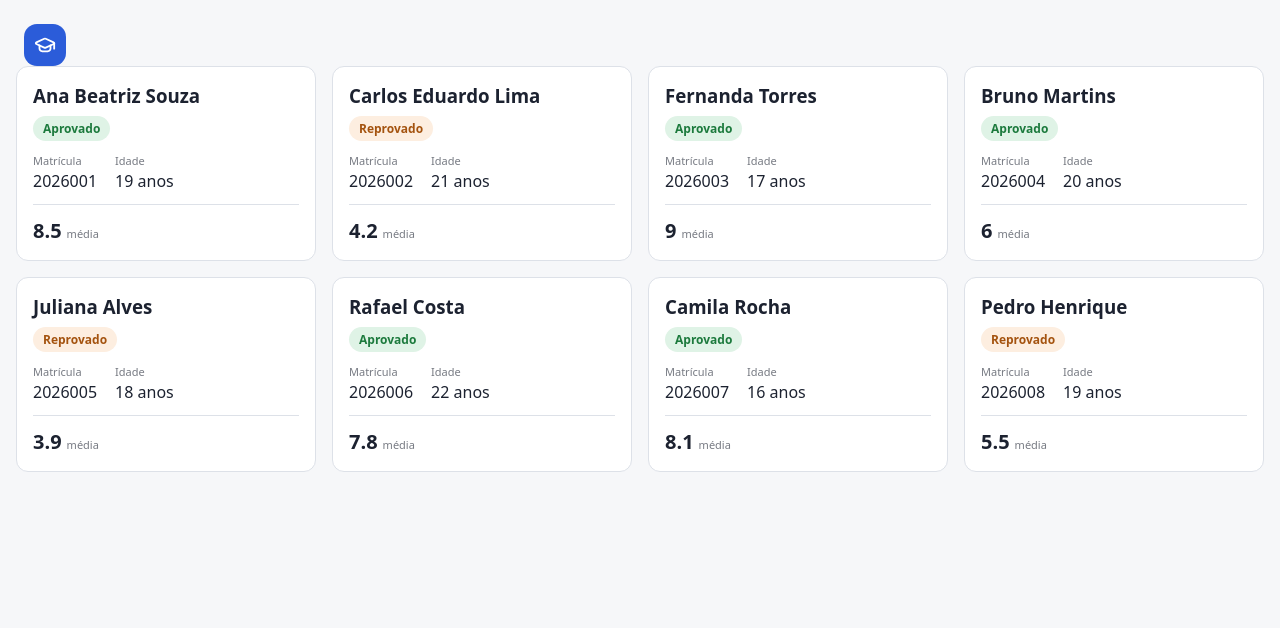
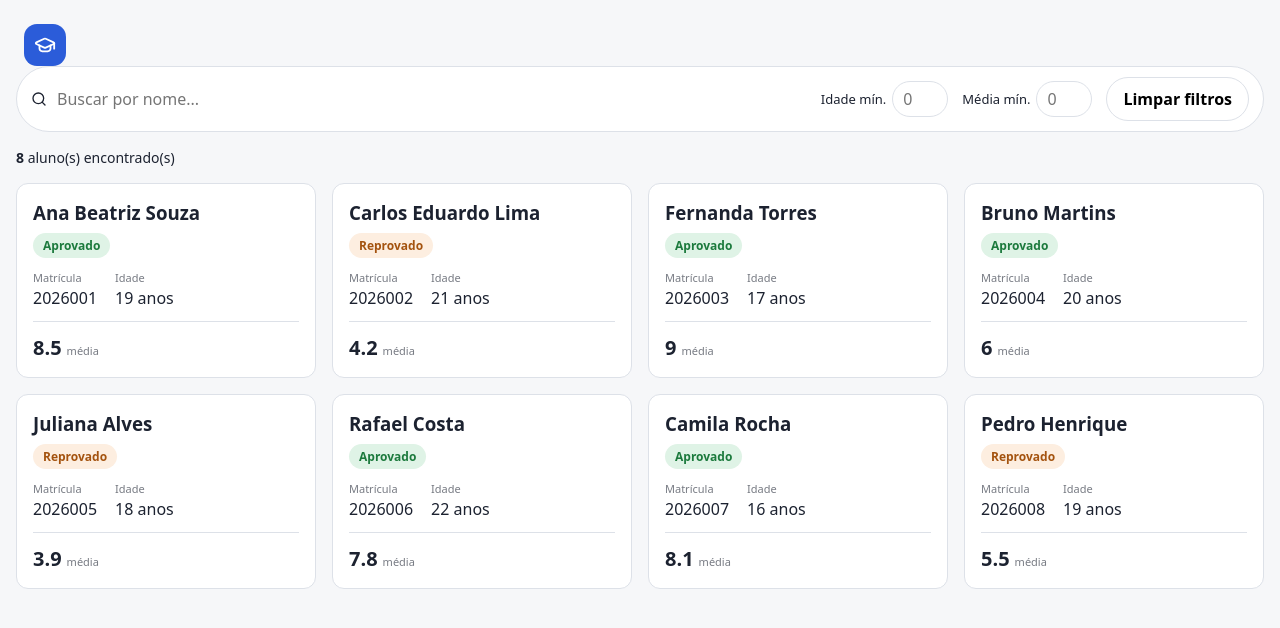
Before and after one commit to JhonneJrr/gestao-alunos-frontend, a React (Vite) app: page / in a window 1280 px wide. Shown: the top 628 px of the page. Built offline with nearby package versions, Linux system fonts and the light colour scheme.

Commit message:
Cria os controles de filtro e recarrega a lista ao mudar (Desafio 2)

```diff
--- /dev/null
+++ b/src/components/Filtros.tsx
@@ -0,0 +1,65 @@
+interface FiltrosProps {
+  q: string;
+  idadeMinima: string;
+  mediaMinima: string;
+  aoMudarQ: (valor: string) => void;
+  aoMudarIdadeMinima: (valor: string) => void;
+  aoMudarMediaMinima: (valor: string) => void;
+  aoLimpar: () => void;
+}
+
+function Filtros({
+  q,
+  idadeMinima,
+  mediaMinima,
+  aoMudarQ,
+  aoMudarIdadeMinima,
+  aoMudarMediaMinima,
+  aoLimpar,
+}: FiltrosProps) {
+  return (
+    <div className="filtros">
+      <div className="campo-busca">
+        <svg viewBox="0 0 24 24" fill="none" stroke="currentColor" strokeWidth="2" strokeLinecap="round" strokeLinejoin="round">
+          <path d="m21 21-4.34-4.34"></path>
+          <circle cx="11" cy="11" r="8"></circle>
+        </svg>
+        <input
+          type="text"
+          placeholder="Buscar por nome..."
+          aria-label="Buscar por nome"
+          value={q}
+          onChange={(evento) => aoMudarQ(evento.target.value)}
+        />
+      </div>
+
+      <div className="campo-numero">
+        <label htmlFor="idade-min">Idade mín.</label>
+        <input
+          id="idade-min"
+          type="number"
+          placeholder="0"
+          value={idadeMinima}
+          onChange={(evento) => aoMudarIdadeMinima(evento.target.value)}
+        />
+      </div>
+
+      <div className="campo-numero">
+        <label htmlFor="media-min">Média mín.</label>
+        <input
+          id="media-min"
+          type="number"
+          placeholder="0"
+          value={mediaMinima}
+          onChange={(evento) => aoMudarMediaMinima(evento.target.value)}
+        />
+      </div>
+
+      <button className="botao-limpar" type="button" onClick={aoLimpar}>
+        Limpar filtros
+      </button>
+    </div>
+  );
+}
+
+export default Filtros;
--- a/src/components/ListaAlunos.tsx
+++ b/src/components/ListaAlunos.tsx
@@ -3,11 +3,12 @@ import AlunoCard from "./AlunoCard";
 
 interface ListaAlunosProps {
   alunos: Aluno[];
+  mensagemVazia: string;
 }
 
-function ListaAlunos({ alunos }: ListaAlunosProps) {
+function ListaAlunos({ alunos, mensagemVazia }: ListaAlunosProps) {
   if (alunos.length === 0) {
-    return <p className="mensagem-vazia">Nenhum aluno cadastrado ainda.</p>;
+    return <p className="mensagem-vazia">{mensagemVazia}</p>;
   }
 
   return (
--- a/src/components/PainelAlunos.tsx
+++ b/src/components/PainelAlunos.tsx
@@ -1,6 +1,7 @@
 import { useEffect, useState } from "react";
 import type { Aluno } from "../types";
 import { listarAlunos } from "../api";
+import Filtros from "./Filtros";
 import ListaAlunos from "./ListaAlunos";
 
 function PainelAlunos() {
@@ -8,10 +9,18 @@ function PainelAlunos() {
   const [carregando, setCarregando] = useState(true);
   const [erro, setErro] = useState("");
 
+  const [q, setQ] = useState("");
+  const [idadeMinima, setIdadeMinima] = useState("");
+  const [mediaMinima, setMediaMinima] = useState("");
+
   useEffect(() => {
     async function carregar() {
       try {
-        const dados = await listarAlunos();
+        const dados = await listarAlunos({
+          q: q === "" ? undefined : q,
+          idade_minima: idadeMinima === "" ? undefined : Number(idadeMinima),
+          media_minima: mediaMinima === "" ? undefined : Number(mediaMinima),
+        });
         setAlunos(dados);
       } catch {
         setErro("Não foi possível carregar os alunos.");
@@ -21,7 +30,13 @@ function PainelAlunos() {
     }
 
     carregar();
-  }, []);
+  }, [q, idadeMinima, mediaMinima]);
+
+  function limparFiltros() {
+    setQ("");
+    setIdadeMinima("");
+    setMediaMinima("");
+  }
 
   if (carregando) {
     return <p className="mensagem-status">Carregando...</p>;
@@ -31,9 +46,26 @@ function PainelAlunos() {
     return <p className="mensagem-erro">{erro}</p>;
   }
 
+  const temFiltroAtivo = q !== "" || idadeMinima !== "" || mediaMinima !== "";
+  const mensagemVazia = temFiltroAtivo
+    ? "Nenhum aluno encontrado com esses filtros."
+    : "Nenhum aluno cadastrado ainda.";
+
   return (
     <section className="painel">
-      <ListaAlunos alunos={alunos} />
+      <Filtros
+        q={q}
+        idadeMinima={idadeMinima}
+        mediaMinima={mediaMinima}
+        aoMudarQ={setQ}
+        aoMudarIdadeMinima={setIdadeMinima}
+        aoMudarMediaMinima={setMediaMinima}
+        aoLimpar={limparFiltros}
+      />
+      <p className="contagem">
+        <strong>{alunos.length}</strong> aluno(s) encontrado(s)
+      </p>
+      <ListaAlunos alunos={alunos} mensagemVazia={mensagemVazia} />
     </section>
   );
 }
--- a/src/index.css
+++ b/src/index.css
@@ -60,6 +60,75 @@ body {
 
 .painel {
   padding: 0 var(--espaco);
+  display: flex;
+  flex-direction: column;
+  gap: var(--espaco);
+}
+
+.filtros {
+  display: flex;
+  align-items: center;
+  flex-wrap: wrap;
+  gap: 14px;
+  padding: 10px 14px;
+  background: var(--superficie);
+  border: 1px solid var(--borda);
+  border-radius: 999px;
+}
+
+.campo-busca {
+  display: flex;
+  align-items: center;
+  gap: 8px;
+  flex: 1;
+  min-width: 160px;
+}
+
+.campo-busca svg {
+  width: 16px;
+  height: 16px;
+  flex-shrink: 0;
+}
+
+.campo-busca input {
+  border: none;
+  outline: none;
+  width: 100%;
+  font: inherit;
+}
+
+.campo-numero {
+  display: flex;
+  align-items: center;
+  gap: 6px;
+}
+
+.campo-numero label {
+  font-size: 13px;
+  white-space: nowrap;
+}
+
+.campo-numero input {
+  width: 56px;
+  border: 1px solid var(--borda);
+  border-radius: 999px;
+  padding: 6px 10px;
+  font: inherit;
+}
+
+.botao-limpar {
+  min-height: 44px;
+  padding: 8px 16px;
+  border: 1px solid var(--borda);
+  border-radius: 999px;
+  background: var(--superficie);
+  font: inherit;
+  font-weight: 600;
+}
+
+.contagem {
+  margin: 0;
+  font-size: 14px;
 }
 
 .grade-alunos {
```
